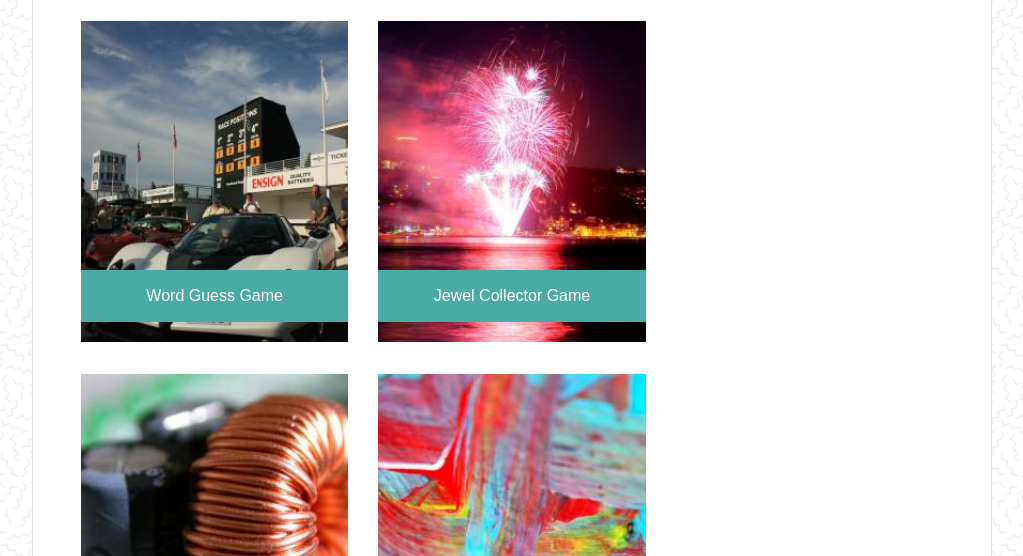
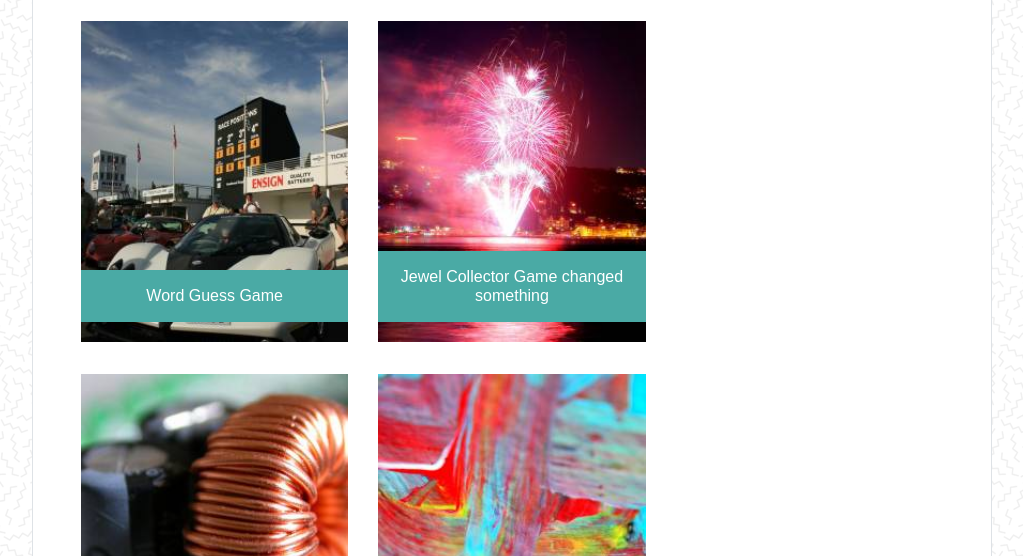
Before and after one commit to megangilpin/Bootstrap-Portfolio, a plain HTML site: page portfolio.html in a window 1280 px wide. Shown: the part 244-800 px from the top of the page, without its empty margins (128-1151 px from the left). Drawn offline with nearby package versions, Linux system fonts and the light colour scheme.

Commit message:
change test

```diff
--- a/portfolio.html
+++ b/portfolio.html
@@ -61,7 +61,7 @@
           <img class="img-fluid w-100" src="assets/images/rpg.jpg" alt="Jewel Collector Game">
           <h6>
           <a class="position-absolute mx-auto banner p-3 text-white text-center"
-            href="https://megangilpin.github.io/Jewel-Collector/" target="_blank">Jewel Collector Game</a>
+            href="https://megangilpin.github.io/Jewel-Collector/" target="_blank">Jewel Collector Game changed something</a>
           </h6>
         </div>
       </div>
```
